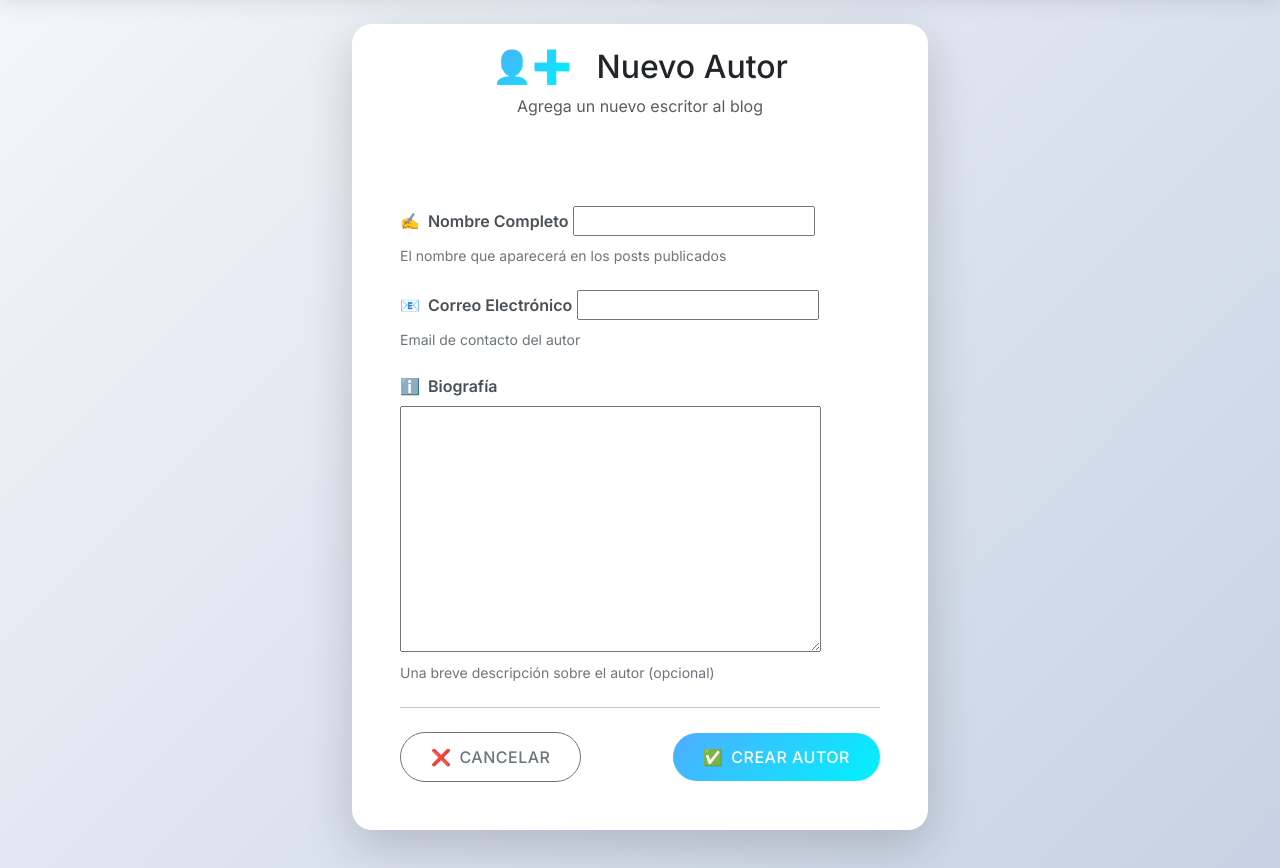
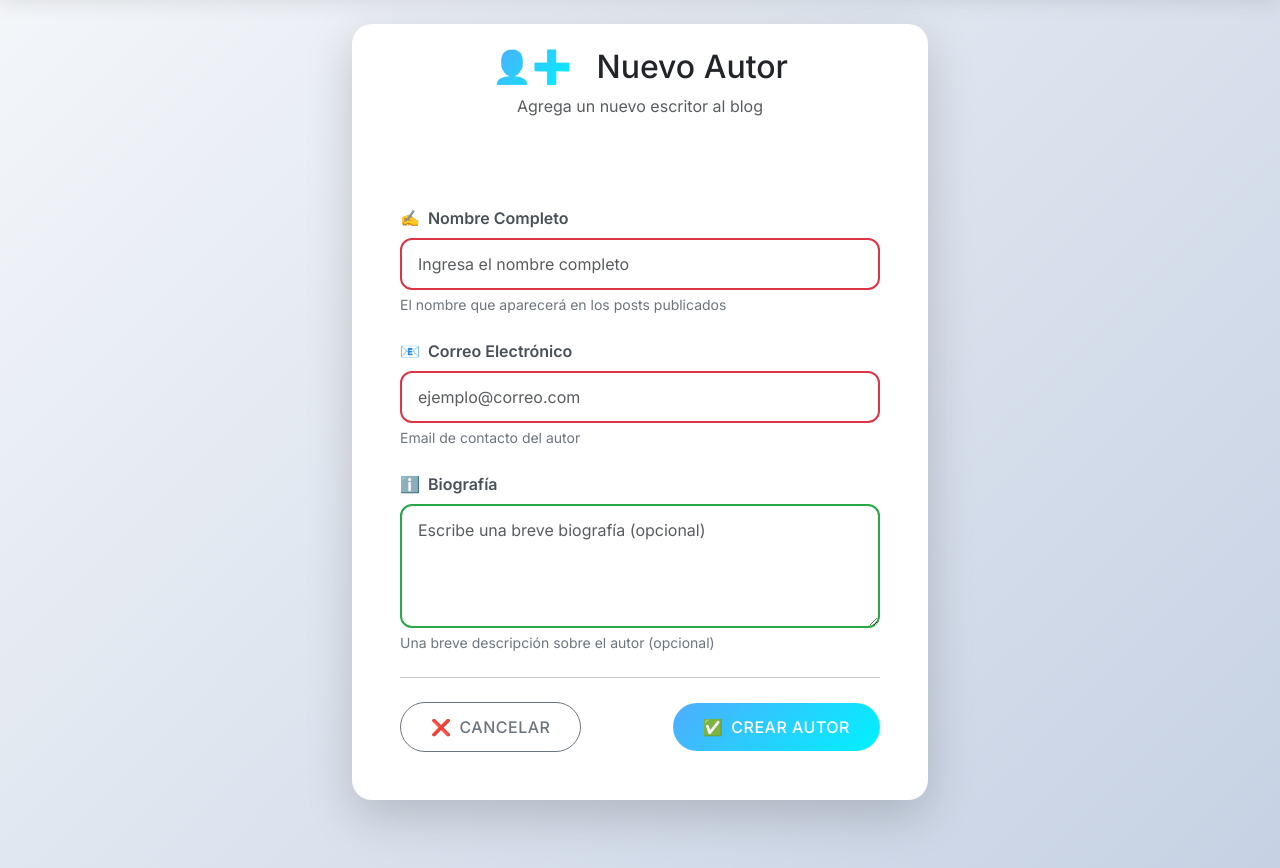
Before and after one commit to FlyingCumbancha/TuPrimeraPagina-Arroyo, a Django app: page /crear/autor/ in a window 1280 px wide. Shown: the part 84-952 px from the top of the page. Run offline with Django 5.2, Linux system fonts and the light colour scheme.

Commit message:
fix de creacion de autores

```diff
--- a/blog/forms.py
+++ b/blog/forms.py
@@ -1,4 +1,3 @@
-
 from django import forms
 from .models import Autor, Categoria, Post
 
@@ -6,6 +5,23 @@ class AutorForm(forms.ModelForm):
     class Meta:
         model = Autor
         fields = ['nombre', 'email', 'bio']
+        widgets = {
+            'nombre': forms.TextInput(attrs={
+                'class': 'form-control',
+                'placeholder': 'Ingresa el nombre completo',
+                'required': True
+            }),
+            'email': forms.EmailInput(attrs={
+                'class': 'form-control',
+                'placeholder': 'ejemplo@correo.com',
+                'required': True
+            }),
+            'bio': forms.Textarea(attrs={
+                'class': 'form-control',
+                'placeholder': 'Escribe una breve biografía (opcional)',
+                'rows': 4
+            })
+        }
 
 class CategoriaForm(forms.ModelForm):
     class Meta:
--- a/blog/views.py
+++ b/blog/views.py
@@ -1,7 +1,7 @@
-
 from django.shortcuts import render, redirect, get_object_or_404
 from django.core.paginator import Paginator
 from django.db.models import Q
+from django.contrib import messages
 from .models import Post
 from .forms import AutorForm, CategoriaForm, PostForm, BusquedaForm
 
@@ -29,8 +29,14 @@ def crear_autor(request):
     if request.method == 'POST':
         form = AutorForm(request.POST)
         if form.is_valid():
-            form.save()
-            return redirect('home')
+            try:
+                autor = form.save()
+                messages.success(request, f'¡Autor "{autor.nombre}" creado exitosamente!')
+                return redirect('home')
+            except Exception as e:
+                messages.error(request, f'Error al crear el autor: {str(e)}')
+        else:
+            messages.error(request, 'Por favor corrige los errores en el formulario.')
     else:
         form = AutorForm()
     return render(request, 'blog/autor_form.html', {'form': form})
--- a/templates/blog/autor_form.html
+++ b/templates/blog/autor_form.html
@@ -15,6 +15,12 @@
         </div>
 
         <div class="card-body p-5">
+          {% if form.non_field_errors %}
+            <div class="alert alert-danger">
+              {{ form.non_field_errors }}
+            </div>
+          {% endif %}
+
           <form method="post" class="needs-validation" novalidate>
             {% csrf_token %}
 
@@ -24,6 +30,11 @@
                   <span class="me-2 text-primary">✍️</span>Nombre Completo
                 </label>
                 {{ form.nombre }}
+                {% if form.nombre.errors %}
+                  <div class="text-danger small mt-1">
+                    {{ form.nombre.errors|first }}
+                  </div>
+                {% endif %}
                 <div class="form-text">El nombre que aparecerá en los posts publicados</div>
               </div>
 
@@ -32,6 +43,11 @@
                   <span class="me-2 text-primary">📧</span>Correo Electrónico
                 </label>
                 {{ form.email }}
+                {% if form.email.errors %}
+                  <div class="text-danger small mt-1">
+                    {{ form.email.errors|first }}
+                  </div>
+                {% endif %}
                 <div class="form-text">Email de contacto del autor</div>
               </div>
 
@@ -40,6 +56,11 @@
                   <span class="me-2 text-primary">ℹ️</span>Biografía
                 </label>
                 {{ form.bio }}
+                {% if form.bio.errors %}
+                  <div class="text-danger small mt-1">
+                    {{ form.bio.errors|first }}
+                  </div>
+                {% endif %}
                 <div class="form-text">Una breve descripción sobre el autor (opcional)</div>
               </div>
             </div>
```
Also changed, not shown: README.md.
